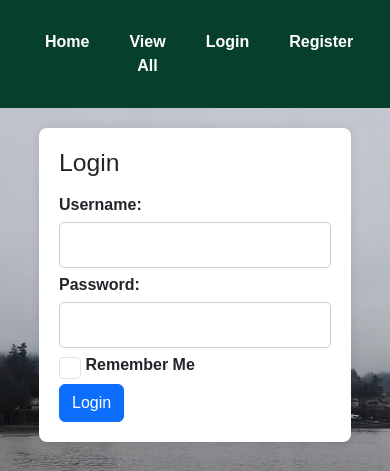
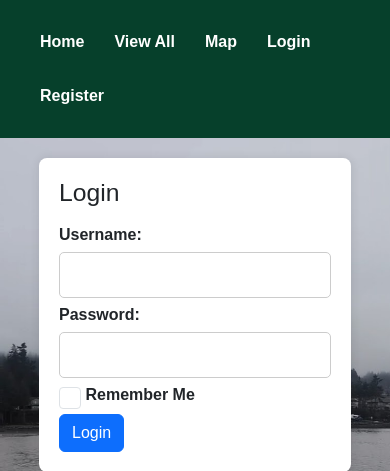
Before and after one commit to Mindstormman06/adventure-blogs, a PHP site: page /login.php in a window 390 px wide. Shown: the top 471 px of the page. Run offline with PHP 8.4, Linux system fonts and the light colour scheme.

Commit message:
Added map page and fixed mobile header

```diff
--- a/dashboard.php
+++ b/dashboard.php
@@ -17,10 +17,14 @@ if ($_SERVER["REQUEST_METHOD"] == "POST") {
     $title = trim($_POST["title"]);
     $content = trim($_POST["content"]);
     $user_id = $_SESSION["user_id"];
-    $location_name = !empty($_POST['location_name']) ? $_POST['location_name'] : "Tagged Location";
     $latitude = !empty($_POST["latitude"]) ? $_POST["latitude"] : null;
     $longitude = !empty($_POST["longitude"]) ? $_POST["longitude"] : null;
     $tagsInput = trim($_POST["tags"]);
+    if (isset($latitude) && isset($longitude)) {
+        $location_name = !empty($_POST['location_name']) ? $_POST['location_name'] : "Tagged Location";
+    } else {
+        $location_name = null;
+    }
 
 
     // Validate title and content
--- a/edit_post.php
+++ b/edit_post.php
@@ -61,10 +61,14 @@ function getTags($tags1, $post1) {
 if ($_SERVER["REQUEST_METHOD"] == "POST") {
     $title = trim($_POST["title"]);
     $content = trim($_POST["content"]);
-    $location_name = !empty($_POST['location_name']) ? $_POST['location_name'] : "Tagged Location";
     $latitude = !empty($_POST["latitude"]) ? $_POST["latitude"] : null;
     $longitude = !empty($_POST["longitude"]) ? $_POST["longitude"] : null;
     $tagsInput = trim($_POST["tags"]);
+    if (isset($latitude) && isset($longitude)) {
+        $location_name = !empty($_POST['location_name']) ? $_POST['location_name'] : "Tagged Location";
+    } else {
+        $location_name = null;
+    }
 
     // Allowed File Data
     $allowedTypes = ['image/jpeg', 'image/png', 'image/gif', 'video/mp4', 'video/webm', 'video/quicktime', 'audio/mpeg', 'audio/wav', 'audio/ogg', 'audio/mp4', 'audio/x-m4a', 'audio/x-flac', 'audio/flac'];
--- a/header.php
+++ b/header.php
@@ -74,6 +74,7 @@ if (isset($_SESSION['user_id'])) {
             <nav>
                 <a href="index.php">Home</a>
                 <a href="view_all.php">View All</a>
+                <a href="map.php">Map</a>
                 <?php if (isset($_SESSION['user_id'])): ?>
                     <a href="dashboard.php">Create Post</a>
                     <a href="logout.php">Logout</a>
@@ -81,16 +82,16 @@ if (isset($_SESSION['user_id'])) {
                     <a href="login.php">Login</a>
                     <a href="register.php">Register</a>
                 <?php endif; ?>
+                <!-- User Info -->
+                <?php if (isset($_SESSION['user_id'])): ?>
+                    <div class="user-info">
+                        <img src="<?php echo !empty($user['profile_photo']) ? htmlspecialchars($user['profile_photo']) : 'profile_photos/default_profile.png'; ?>" alt="Profile Photo" class="profile-photo-header">
+                        <a href="<?php echo 'user_profile.php?username=' . $user['username']?>" class="username"><?php echo htmlspecialchars($user['username']); ?> <?php if ($user['role'] == 'admin') { echo '(' . htmlspecialchars($user['role']) . ')';} ?></a>
+                    </div>
+                <?php endif; ?>
             </nav>
+
         </div>
-
-        <!-- User Info -->
-        <?php if (isset($_SESSION['user_id'])): ?>
-            <div class="user-info">
-                <img src="<?php echo !empty($user['profile_photo']) ? htmlspecialchars($user['profile_photo']) : 'profile_photos/default_profile.png'; ?>" alt="Profile Photo" class="profile-photo-header">
-                <a href="<?php echo 'user_profile.php?username=' . $user['username']?>" class="username"><?php echo htmlspecialchars($user['username']); ?> <?php if ($user['role'] == 'admin') { echo '(' . htmlspecialchars($user['role']) . ')';} ?></a>
-            </div>
-        <?php endif; ?>
 
     </header>
 </body>
--- a/style.css
+++ b/style.css
@@ -86,7 +86,6 @@ nav a:hover {
     height: 35px;
     border-radius: 50%;
     object-fit: cover;
-    margin-right: 10px;
     border: 2px solid black;
 }
 .user-info {
@@ -101,42 +100,54 @@ nav a:hover {
     text-decoration: none;
 }
 
-@media (max-width: 768px) { /* Adjust for mobile screens */
+@media (max-width: 768px) {
+    header {
+        display: flex;
+        flex-wrap: wrap; /* Allows wrapping */
+        gap: 10px;
+    }
+
     .nav-container {
         display: flex;
-        flex-direction: column;
-        align-items: center;
+        flex-wrap: wrap;
+        gap: 10px;
+        flex: 1; /* Takes up remaining space */
+        justify-content: left;
+
     }
 
     nav {
-        flex-direction: row;
-        text-align: center;
+        display: flex;
+        flex-wrap: wrap;
         gap: 10px;
     }
 
-    .user-info {
-        position: relative; /* Prevent absolute positioning issues */
-        display: flex;
-        flex-direction: column;
-        align-items: center;
-        justify-content: center;
+    nav a {
+        display: inline-block; /* Prevents full-width stacking */
+        padding: 10px;
+        white-space: nowrap; /* Prevents breaking */
+        flex-shrink: 0; /* Prevents shrinking */
     }
 
     .profile-photo-header {
         width: 30px;
         height: 30px;
-        margin-left: 22px;
+    }
+    .user-info {
+        position: static;
+        right: auto;
     }
 
     .username {
         font-size: 14px;
         max-width: 100px;
-        margin-left: 10px;
         white-space: nowrap;
         overflow: hidden;
         text-overflow: ellipsis;
     }
 }
+
+
 
 /* Main Content Container */
 .container {
--- a/view_all.php
+++ b/view_all.php
@@ -103,7 +103,7 @@ function formatDate($datetime, $timezone = 'UTC') {
                 $isAudio = in_array(strtolower($fileExtension['extension']), $audioFileTypes);
                 $isImage = !$isVideo && !$isAudio && !empty($post['image_path']);
             ?>
-                <div class="post-tile" data-username="<?php echo strtolower($post['username']); ?>" data-tags="<?php foreach ($tags1 as $tag) { if ($tag['post_id'] == $post['id']) { echo strtolower($tag['name']) . ' '; } } ?>" data-location="<?php echo strtolower($post['location_name']); ?>" data-content="<?php echo strtolower(strip_tags($post['content'])); ?>">
+                <div class="post-tile" data-title="<?php echo $post['title'];?> data-username="<?php echo strtolower($post['username']); ?>" data-tags="<?php foreach ($tags1 as $tag) { if ($tag['post_id'] == $post['id']) { echo strtolower($tag['name']) . ' '; } } ?>" data-location="<?php echo strtolower($post['location_name']); ?>" data-content="<?php echo strtolower(strip_tags($post['content'])); ?>">
 
                     <!-- Title -->
                     <a href="<?php echo "post.php?id=" . $post['id']?>"><h3 class="post-title"><?php echo htmlspecialchars($post['title']); ?></h3></a>
```
Also changed, not shown: map.php (added, +70 -0 lines), .htaccess, .well-known/acme-challenge/testfile.txt (added).
